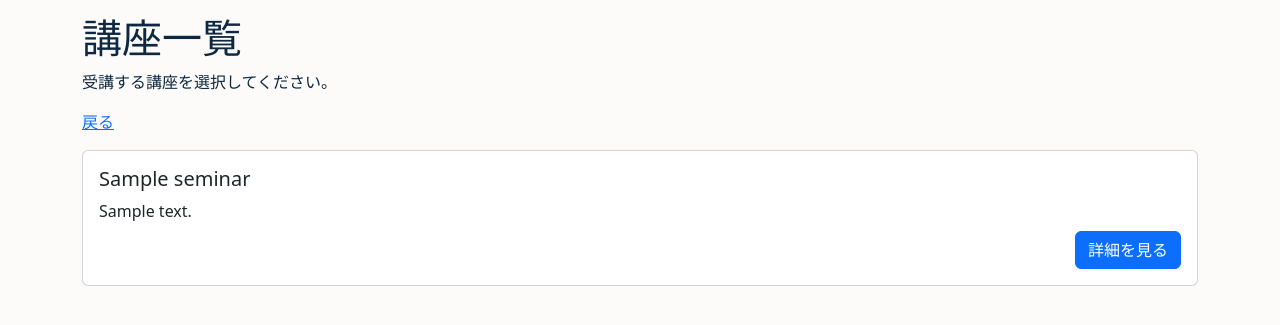
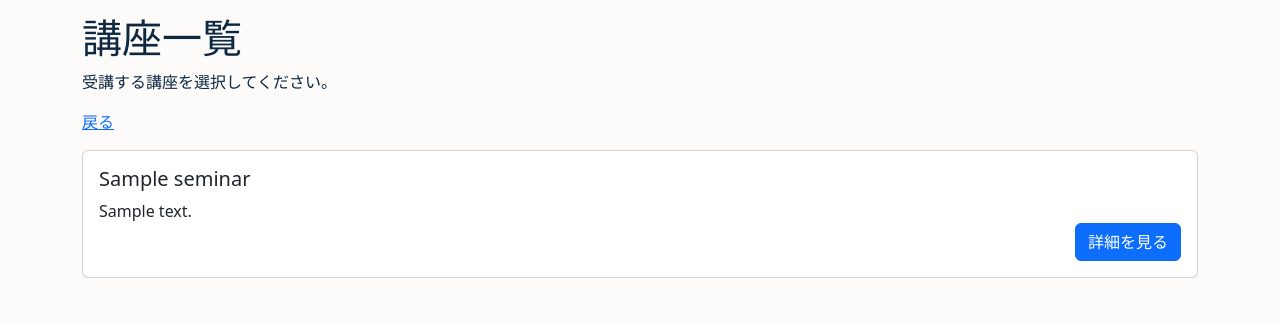
Before and after one commit to e1q23079/SeminarBase2, a Django app: page /seminar/ in a window 1280 px wide. Shown: the part 56-381 px from the top of the page. Run offline with Django 5.2, Linux system fonts and the light colour scheme; a user stored in the database is signed in; tables that the repository leaves empty hold one stand-in row (values such as "Sample post"); some libraries are stand-ins or nearby versions.

Commit message:
カードのレイアウトを調整し、詳細リンクの位置を改善

```diff
--- a/app/seminar_base2/templates/seminar_list.html
+++ b/app/seminar_base2/templates/seminar_list.html
@@ -26,7 +26,7 @@
                 {{ seminar.description }}
             </p>
         </div>
-        <div class="mt-2 d-flex justify-content-end">
+        <div class="mt-auto d-flex justify-content-end">
             <a href="/lecture/{{ seminar.uuid }}" class="btn btn-primary">詳細を見る</a>
         </div>
     </div>
```
